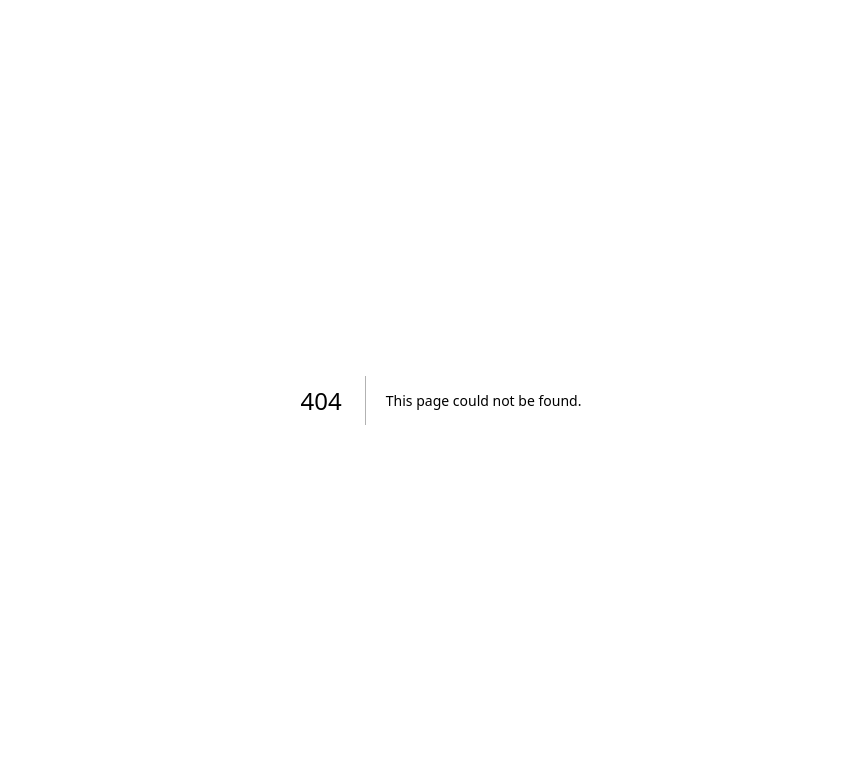
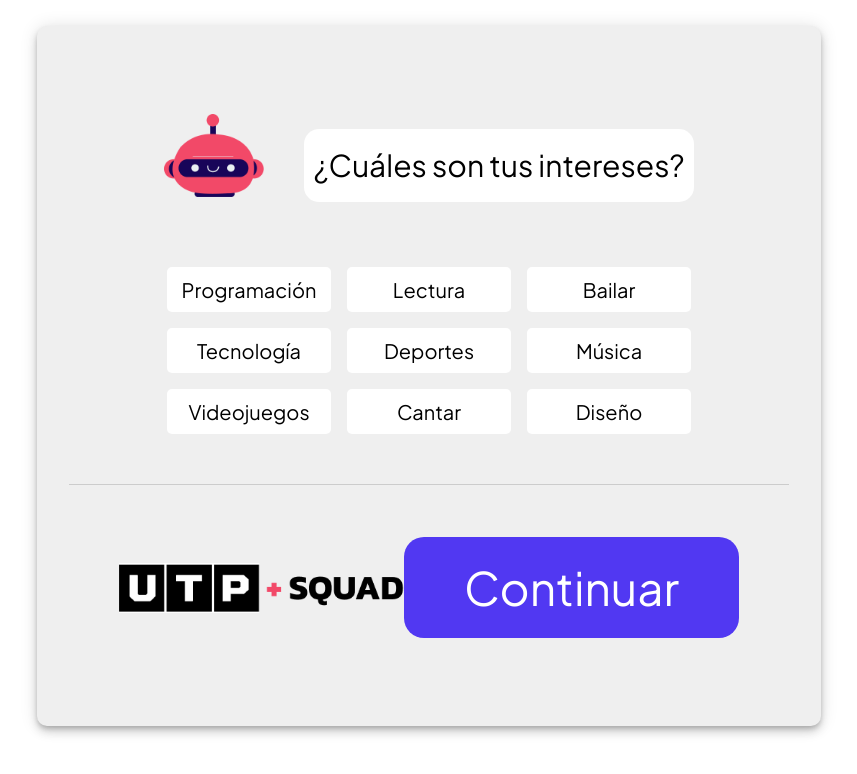
Before and after one commit to K-834/Hackaton-Limon, a Next.js app: page /authentication/login/login_pregun/login_utepin/intereses_utepin in a window 1280 px wide. Before the commit this address had no page. Shown: the top 774 px of the page, without its empty margins (199-1056 px from the left). Built offline with nearby package versions, Linux system fonts and the light colour scheme.

Commit message:
Intereses add page

```diff
--- /dev/null
+++ b/src/app/authentication/login/login_pregun/login_utepin/intereses_utepin/page.tsx
@@ -0,0 +1,187 @@
+"use client";
+import Link from "next/link";
+import React, { useState } from "react";
+import { Grid, Box, Card, Typography, Button } from "@mui/material";
+// components
+import PageContainer from "@/app/(DashboardLayout)/components/container/PageContainer";
+
+const questions = [
+    {
+        question: "¿Cuáles son tus intereses?",
+        answers: [
+            "Programación",
+            "Lectura",
+            "Bailar",
+            "Tecnología",
+            "Deportes",
+            "Música",
+            "Videojuegos",
+            "Cantar",
+            "Diseño"
+            ],
+    }
+];
+
+const InteresesUtepin = () => {
+    const [currentQuestionIndex, setCurrentQuestionIndex] = useState(0);
+    const [selectedAnswers, setSelectedAnswers] = useState<string[]>([]);
+    const [userAnswers, setUserAnswers] = useState<string[][]>([]);
+    const currentQuestion = questions[currentQuestionIndex];
+
+    const handleAnswerClick = (answer: string) => {
+        setSelectedAnswers((prevSelectedAnswers) => {
+            if (prevSelectedAnswers.includes(answer)) {
+                return prevSelectedAnswers.filter((a) => a !== answer);
+            } else {
+                return [...prevSelectedAnswers, answer];
+            }
+        });
+    };
+
+    const handleNextQuestion = () => {
+        window.location.href = '/authentication/Quest';
+    };
+
+    return (
+        <PageContainer title="UTEPIN" description="pagina de UTEPIN">
+    <style jsx>{`
+    .divider {
+        border-top: 1px solid #ccc;
+        margin: 2px 0;
+        width: 100%;
+        margin-top: 10px;
+    }
+    `}</style>
+
+    <Grid
+    container
+    spacing={3}
+    justifyContent="center"
+    sx={{ height: "100vh" }}
+    >
+    <Card
+        elevation={6}
+        sx={{
+        p: 4,
+        zIndex: 1,
+        width: "100%",
+        margin: "50px 260px",
+        background: "#efefef",
+        borderRadius: "10px",
+        display: "flex",
+        justifyContent: "center",
+        alignItems: "center",
+        }}
+    >
+        <Grid
+        item
+        container
+        justifyContent="center"
+        alignItems="center"
+        textAlign="center"
+        >
+        <Box
+            display={"flex"}
+            justifyContent={"center"}
+            alignItems={"center"}
+            padding={"50px"}
+            width="100%"
+            textAlign="center"
+        >
+            <img
+            src="/images/logos/utepin.png"
+            alt="ImagenUTP"
+            style={{
+                overflow: "hidden",
+                display: "block",
+                marginBottom: "20px",
+                width: "100px",
+            }}
+            />
+            <Typography
+            variant="subtitle1"
+            display={"flex"}
+            justifyItems={"center"}
+            alignItems={"center"}
+            style={{ marginTop: "0" }}
+            fontSize={"30px"}
+            marginLeft={"40px"}
+            >
+            <span
+                style={{
+                color: "#000",
+                backgroundColor: "#ffffff",
+                padding: "10px",
+                borderRadius: "15px",
+                }}
+            >
+                {currentQuestion.question}
+            </span>
+            </Typography>
+        </Box>
+
+        <Grid
+            container
+            spacing={2}
+            width={"100%"}
+            marginBottom={"40px"}
+            padding={"0px 90px"}
+        >
+            {currentQuestion.answers.map((answer, idx) => (
+            <Grid item xs={12} sm={6} md={4} key={idx}>
+                <Button
+                style={{
+                    width: "100%",
+                    borderRadius: "5px",
+                    backgroundColor: selectedAnswers.includes(answer) ? "#d3d3d3" : "white",
+                    color: "black",
+                    fontSize: "20px",
+                    padding: "5px",
+                }}
+                onClick={() => handleAnswerClick(answer)}
+                >
+                {answer}
+                </Button>
+            </Grid>
+            ))}
+        </Grid>
+
+        <div className="divider"></div>
+        <Box
+            display={"flex"}
+            justifyContent={"space-between"}
+            alignItems={"center"}
+            padding={"50px"}
+            width="100%"
+        >
+            <img
+            src="/images/logos/utp_squad.png"
+            alt="ImagenUTP"
+            style={{ overflow: "hidden", display: "block" }}
+            />
+            <Box>
+            <Button
+                style={{
+                backgroundColor: "#5138f2",
+                color: "white",
+                fontSize: "46px",
+                borderRadius: "20px",
+                padding: "10px 60px",
+                margin: "0 10",
+                }}
+                variant="contained"
+                onClick={handleNextQuestion}
+                disabled={selectedAnswers.length === 0}
+            >
+                Continuar
+            </Button>
+            </Box>
+        </Box>
+        </Grid>
+    </Card>
+    </Grid>
+    </PageContainer>
+    );
+};
+
+export default InteresesUtepin;
```
